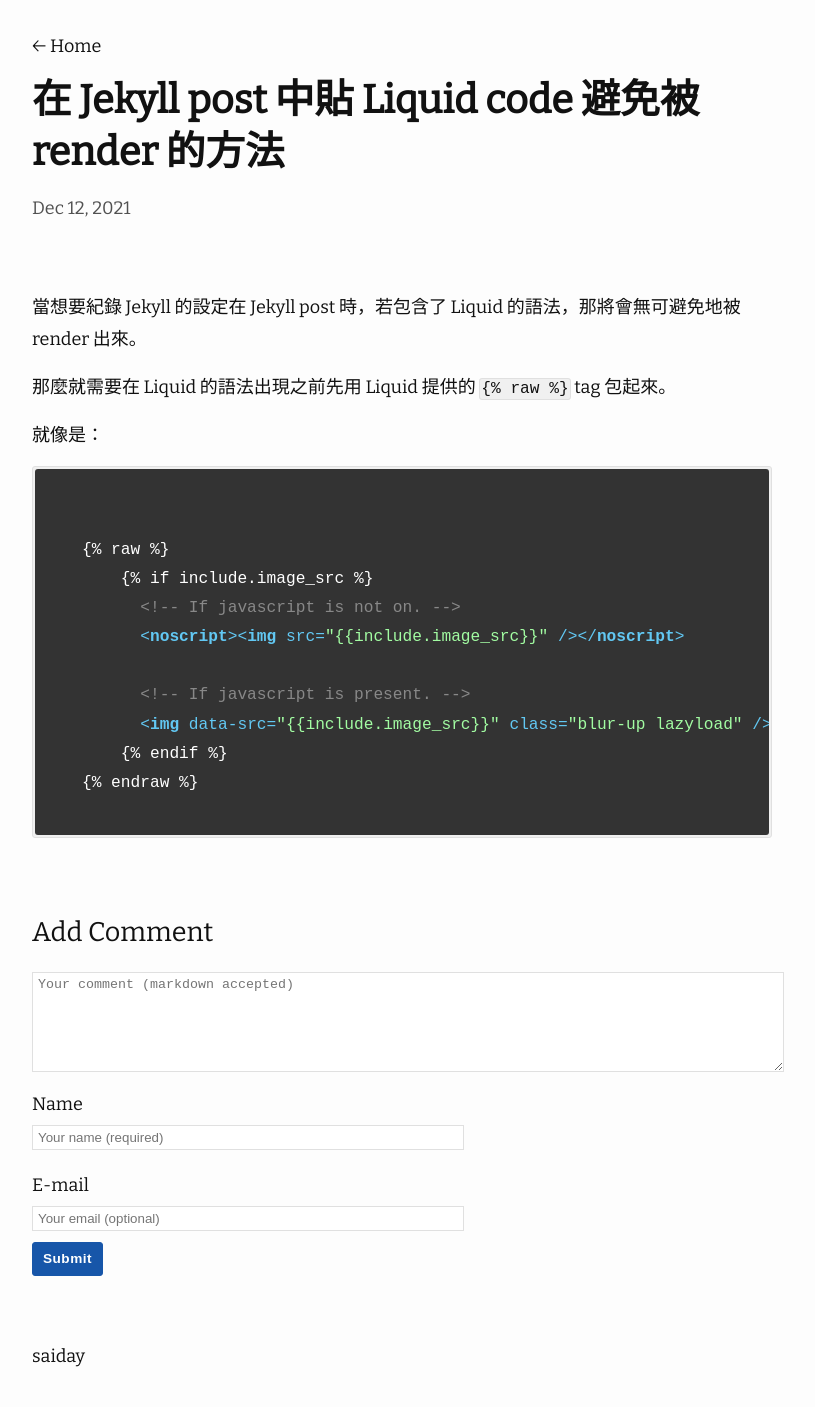
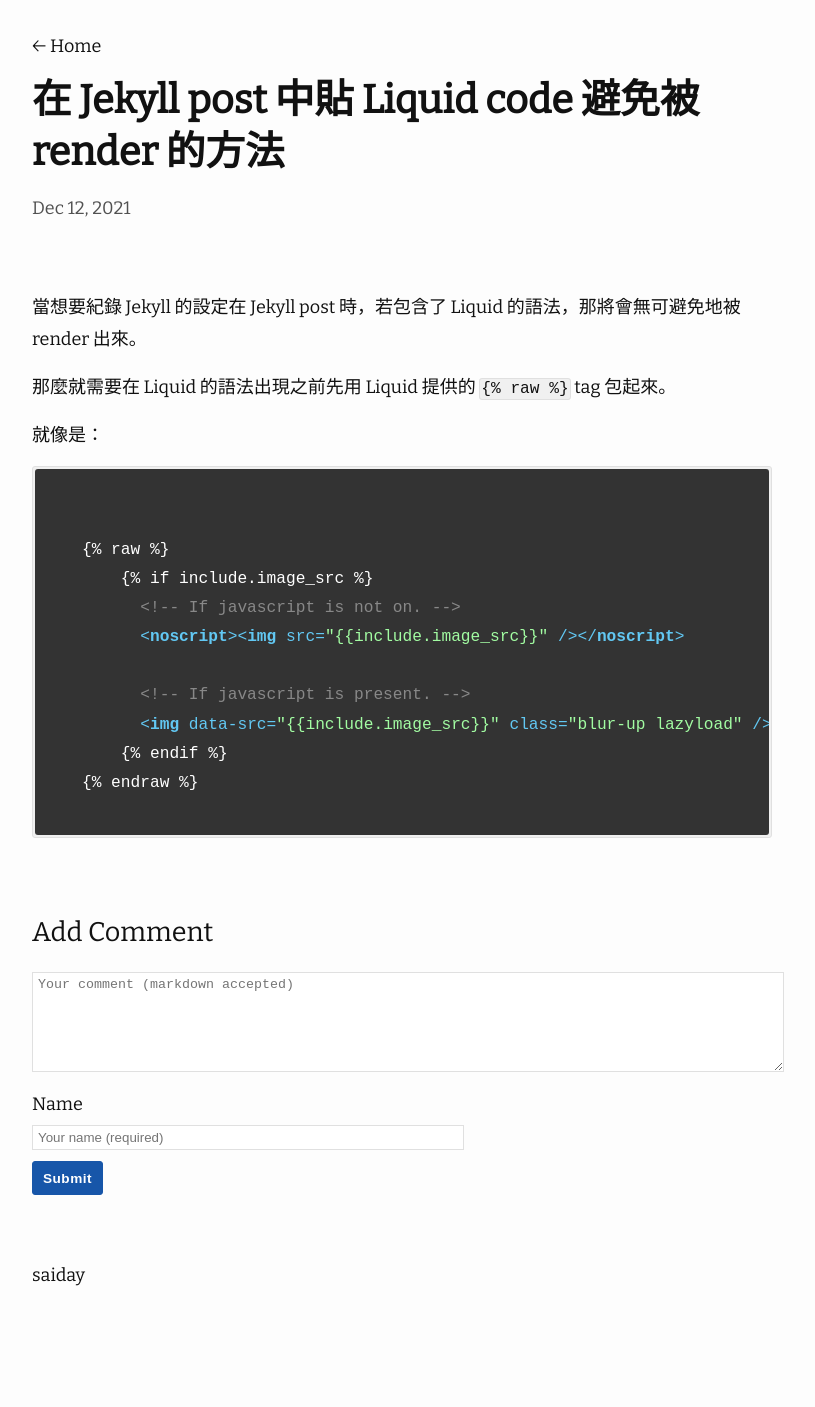
Before and after one commit to saiday/saiday.github.io, a Jekyll site: the page built from tech/_posts/2021-12-13-include-liquid-code-in-jekyll-post-without-rendering.md, in a window 1280 px wide. Shown: the whole page, without its empty margins (238-1053 px from the left). Built offline with Jekyll 4.4.1, drawn with Linux system fonts in a browser that asks for light colours; nearby versions of some CDN libraries; after the commit the page ends 1327 px from its top, so only the background shows below that.

Commit message:
enhance comment post layout (remove email form)

```diff
--- a/_includes/comment_form.html
+++ b/_includes/comment_form.html
@@ -21,11 +21,11 @@
       </label>
     </div>
 
-    <div class="textfield narrowfield">
-      <label for="comment-form-email">E-mail
-        <input class="textfield__input" name="fields[email]" type="email" id="comment-form-email" placeholder="Your email (optional)"/>
-      </label>
-    </div>
+    <!-- <div class="textfield narrowfield"> -->
+    <!--   <label for="comment-form-email">E-mail -->
+    <!--     <input class="textfield__input" name="fields[email]" type="email" id="comment-form-email" placeholder="Your email (optional)"/> -->
+    <!--   </label> -->
+    <!-- </div> -->
 
 <!--    <div class="checkbox-email-notification">
       <input type="checkbox" name="options[subscribe]" value="email">
```
